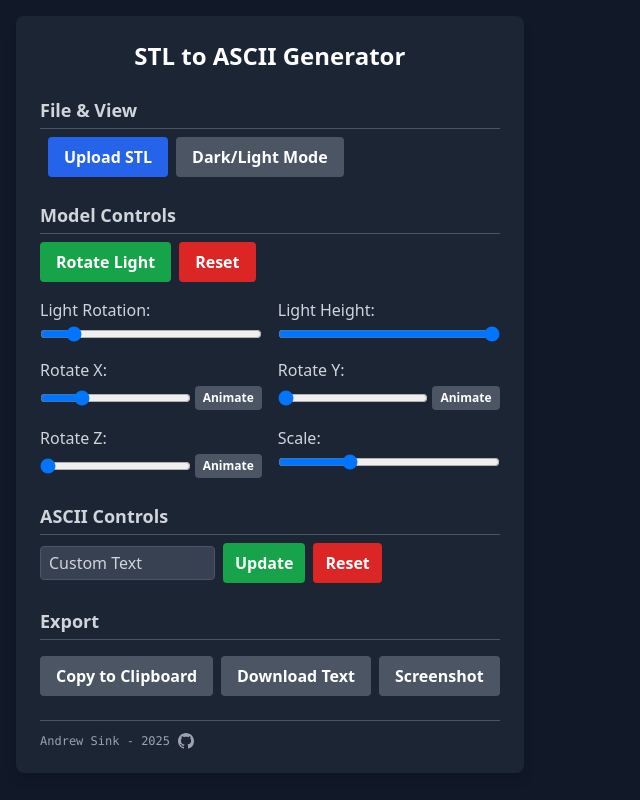
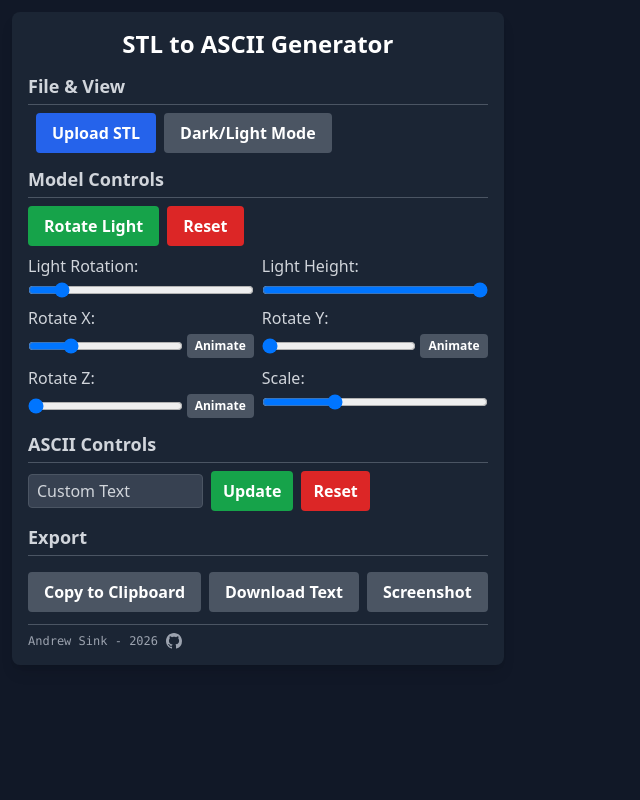
Before and after one commit to AndrewSink/STL-to-ASCII-Generator, a plain HTML site: page index.html in a window 1280 px wide. Shown: the whole page, without its empty margins (0-640 px from the left). Drawn offline with nearby package versions, Linux system fonts and the light colour scheme; no server answers.

Commit message:
Remove sidebar scrollbar, tighten spacing to fit on screen
Reduced section gaps, padding, and header margin so all controls fit
within the viewport height without overflow. Removed max-h-screen and
overflow-y-auto from the sidebar container.

Co-Authored-By: Claude Sonnet 4.6 <noreply@anthropic.com>

```diff
--- a/index.html
+++ b/index.html
@@ -17,9 +17,9 @@
       </svg>
     </button>
 
-    <div id="ui-container" class="absolute top-0 left-0 p-2 md:p-4 max-h-screen overflow-y-auto hidden md:block">
-      <div id="controls" class="space-y-3 md:space-y-6 p-3 md:p-6 bg-gray-800 bg-opacity-80 rounded-lg shadow-lg">
-        <h1 class="text-xl md:text-2xl font-bold text-white mb-2 md:mb-4 text-center">STL to ASCII Generator</h1>
+    <div id="ui-container" class="absolute top-0 left-0 p-2 md:p-3 hidden md:block">
+      <div id="controls" class="space-y-2 md:space-y-3 p-3 md:p-4 bg-gray-800 bg-opacity-80 rounded-lg shadow-lg">
+        <h1 class="text-xl md:text-2xl font-bold text-white mb-1 md:mb-2 text-center">STL to ASCII Generator</h1>
 
         <!-- File and View Controls -->
         <div class="control-group">
@@ -38,14 +38,14 @@
         <!-- Model Controls -->
         <div class="control-group">
           <h2 class="text-base md:text-lg font-bold mb-1 md:mb-2 border-b border-gray-600 pb-1">Model Controls</h2>
-          <div class="flex space-x-1 md:space-x-2 mb-2 md:mb-4">
+          <div class="flex space-x-1 md:space-x-2 mb-1 md:mb-2">
             <button id="rotateLightButton" type="button"
               class="bg-gray-600 hover:bg-gray-700 text-white font-bold py-1 md:py-2 px-2 md:px-4 rounded transition duration-300 text-sm md:text-base">Rotate
               Light</button>
             <button id="resetButton" type="button"
               class="bg-red-600 hover:bg-red-700 text-white font-bold py-1 md:py-2 px-2 md:px-4 rounded transition duration-300 text-sm md:text-base">Reset</button>
           </div>
-          <div class="grid grid-cols-1 md:grid-cols-2 gap-2 md:gap-4">
+          <div class="grid grid-cols-1 md:grid-cols-2 gap-1 md:gap-2">
             <div class="flex flex-col">
               <label for="lightSlider" class="mb-1 text-sm md:text-base">Light Rotation:</label>
               <input id="lightSlider" type="range" min="0" max="360" step="1" value="45" class="w-full">
@@ -111,9 +111,9 @@
         </div>
 
         <!-- Footer -->
-        <div class="border-t border-gray-600 pt-2 md:pt-3">
+        <div class="border-t border-gray-600 pt-2">
           <div class="flex items-center space-x-2">
-            <p class="text-xs font-mono text-gray-400">Andrew Sink - 2025</p>
+            <p class="text-xs font-mono text-gray-400">Andrew Sink - 2026</p>
             <a href="https://github.com/AndrewSink/STL-to-ASCII-Generator" target="_blank" class="text-gray-400 hover:text-white transition-colors duration-200">
               <svg xmlns="http://www.w3.org/2000/svg" viewBox="0 0 16 16" fill="currentColor" class="w-4 h-4">
                 <path d="M8 0C3.58 0 0 3.58 0 8c0 3.54 2.29 6.53 5.47 7.59.4.07.55-.17.55-.38 0-.19-.01-.82-.01-1.49-2.01.37-2.53-.49-2.69-.94-.09-.23-.48-.94-.82-1.13-.28-.15-.68-.52-.01-.53.63-.01 1.08.58 1.23.82.72 1.21 1.87.87 2.33.66.07-.52.28-.87.51-1.07-1.78-.2-3.64-.89-3.64-3.95 0-.87.31-1.59.82-2.15-.08-.2-.36-1.02.08-2.12 0 0 .67-.21 2.2.82.64-.18 1.32-.27 2-.27.68 0 1.36.09 2 .27 1.53-1.04 2.2-.82 2.2-.82.44 1.1.16 1.92.08 2.12.51.56.82 1.27.82 2.15 0 3.07-1.87 3.75-3.65 3.95.29.25.54.73.54 1.48 0 1.07-.01 1.93-.01 2.2 0 .21.15.46.55.38A8.013 8.013 0 0016 8c0-4.42-3.58-8-8-8z"/>
```
